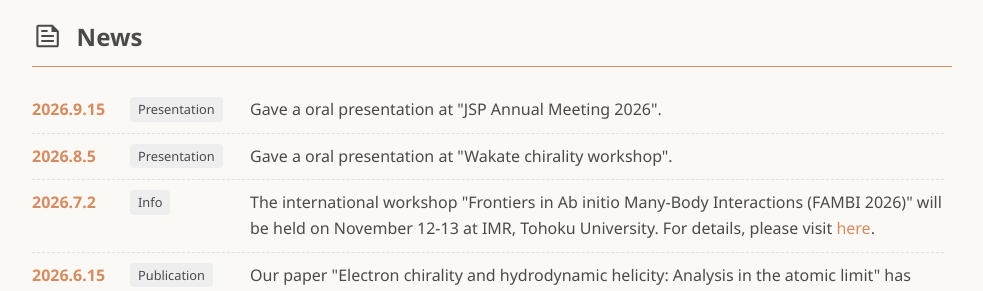
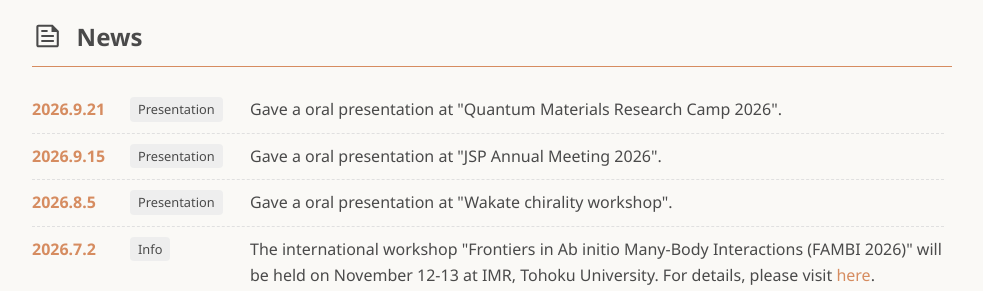
Before and after one commit to TatsuyaMiki/TatsuyaMiki, a plain HTML site: page index-en.html in a window 1280 px wide. Shown: the part 500-791 px from the top of the page, without its empty margins (148-1131 px from the left). Drawn offline with Linux system fonts and the light colour scheme; a web font is replaced by a local one.

Commit message:
update presentation

```diff
--- a/assets/csv/international.csv
+++ b/assets/csv/international.csv
@@ -9,3 +9,4 @@ Quantitative evaluation of relativistic effects on physical quantities using Wan
 Quantitative evaluation of relativistic effects on physical quantities using Wannier function, T. Miki; H. Ikeda; M.-T. Suzuki; S. Hoshino, International Conference on Magnetism (ICM2024), 1.08_480, Italy, 2024-06-30, 2024-07-05, 2024-07-03, poster, reviewed, https://www.icm2024.org,
 Quantification of electronic asymmetry: chirality and axiality in solids, T. Miki; H. Ikeda; M.-T. Suzuki; S. Hoshino, 30th International Conference on Low Temperature Physics (LT30), PC3-P71-11, Spain, 2025-08-07, 2025-08-14, 2025-08-11, poster, reviewed, https://www.lt30.es,
 Electronic helicity and correlation in atomic limit, T. Miki; Y. Kakinuma; M. Senami; M. Fukuda; M.-T. Suzuki; H. Ikeda; S. Hoshino, Trends in the Theory of Quantum Materials 2025 (TTQM2025), P19, Saitama University, 2025-10-20, 2025-10-22, 2025-10-20, poster, non_reviewed, https://shinaoka.github.io/TTQM2025,
+Quantitative evaluation of electron chirality in solids, T. Miki, Quantum Materials Research Camp 2026, Session 1 17:30–18:00, University of Washington, 2026-09-21, 2025-10-23, 2025-10-21, oral, non_reviewed, ,
--- a/index-en.html
+++ b/index-en.html
@@ -129,6 +129,11 @@
                     <span class="text">Gave a presentation at the XX conference.</span>
                 </li>　-->
                 <li>
+                    <span class="date">2026.9.21</span>
+                    <span class="tag"><span class="tag-badge">Presentation</span></span>
+                    <span class="text">Gave a oral presentation at "Quantum Materials Research Camp 2026".</span>
+                </li>
+                <li>
                     <span class="date">2026.9.15</span>
                     <span class="tag"><span class="tag-badge">Presentation</span></span>
                     <span class="text">Gave a oral presentation at "JSP Annual Meeting 2026".</span>
```
Also changed, not shown: index.html (+5 -0 lines).
